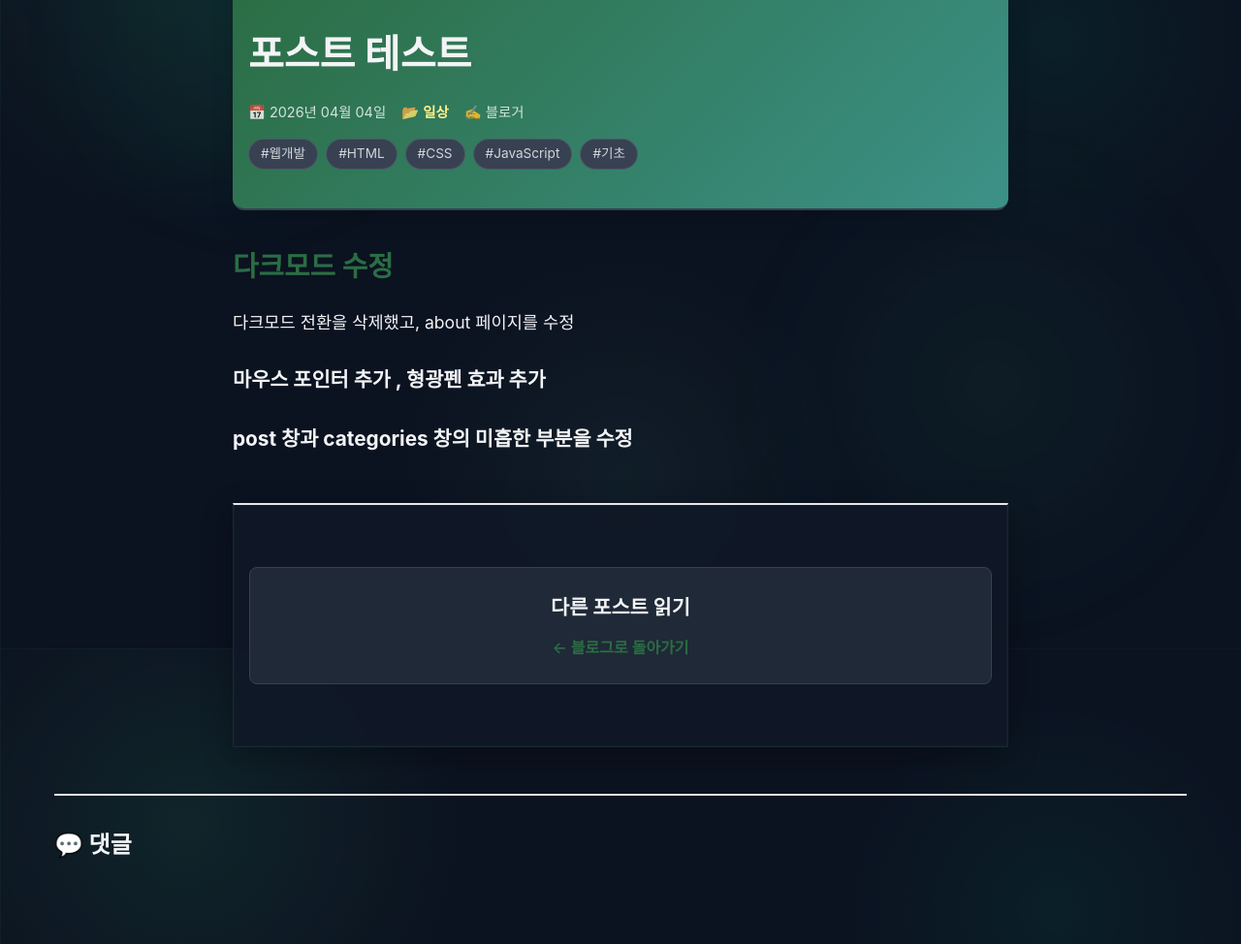
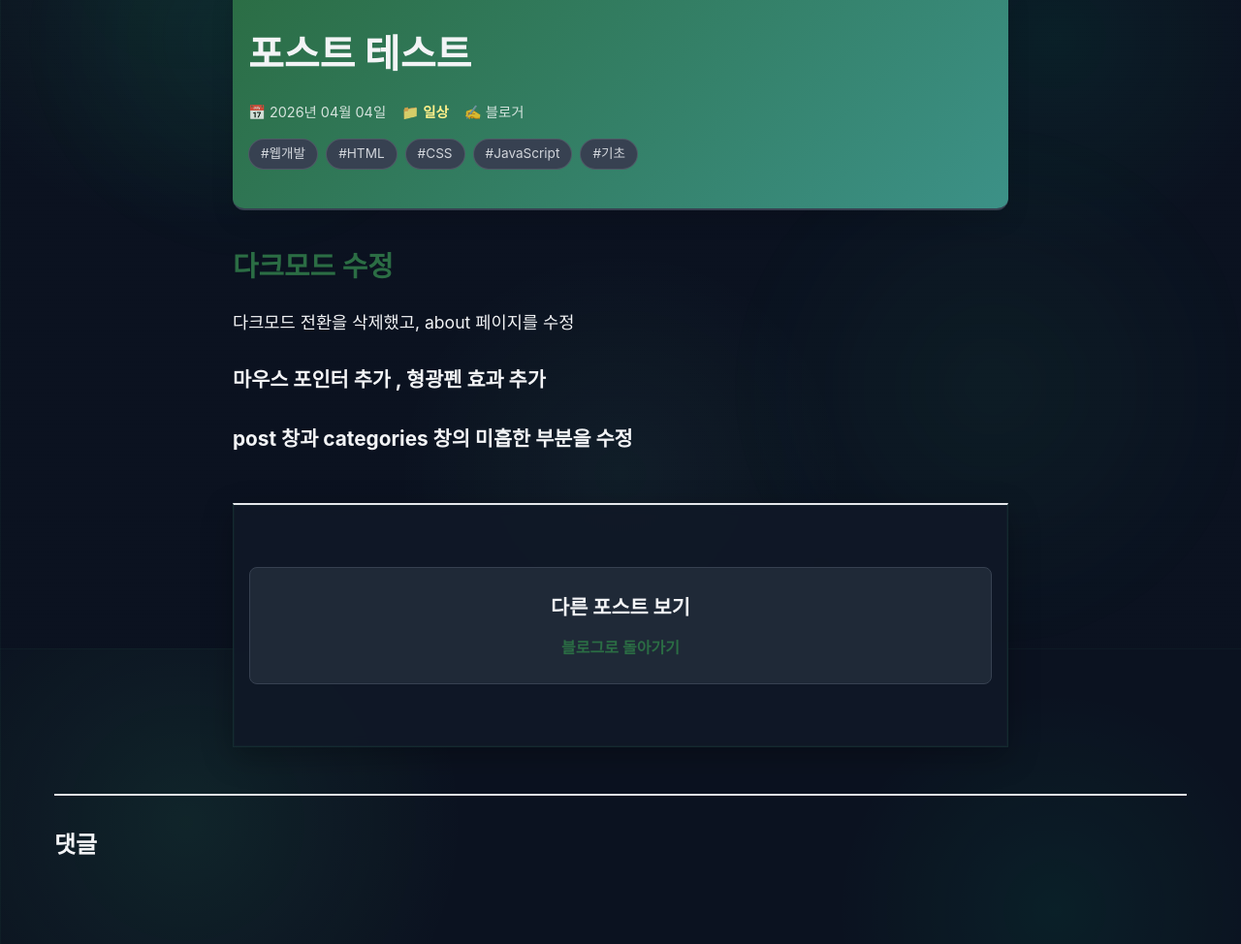
Before and after one commit to ms-axd/ms-axd.github.io, a Jekyll site: the page built from _posts/2026-04-04-first-test.md, in a window 1280 px wide. Shown: the part 231-1205 px from the top of the page at 97% size. Built offline with Jekyll 4.4.1, drawn with Linux system fonts in a browser that asks for light colours; comment, search, counter and statistics services are not loaded.

Commit message:
category page

```diff
--- a/_layouts/post.html
+++ b/_layouts/post.html
@@ -7,7 +7,7 @@
     <h1>{{ page.title }}</h1>
     <div class="post-meta">
       <span>📅 {{ page.date | date: "%Y년 %m월 %d일" }}</span>
-      <span>📂 <a href="/categories/{{ page.category }}">{{ page.category }}</a></span>
+      <span>📁 <a href="{{ '/categories/#' | append: (page.category | slugify) | relative_url }}">{{ page.category }}</a></span>
       {% if page.author %}
         <span>✍️ {{ page.author }}</span>
       {% endif %}
@@ -27,15 +27,14 @@
 
   <footer class="post-footer" style="border-top: 2px solid var(--border-color); padding-top: 2rem; margin-top: 3rem;">
     <div style="background: #f9fafb; padding: 1.5rem; border-radius: 0.5rem; margin: 2rem 0;">
-      <h3 style="margin-top: 0; color: var(--text-dark);">다른 포스트 읽기</h3>
-      <a href="/blog/" style="color: var(--primary-color); text-decoration: none; font-weight: 600;">← 블로그로 돌아가기</a>
+      <h3 style="margin-top: 0; color: var(--text-dark);">다른 포스트 보기</h3>
+      <a href="{{ '/blog/' | relative_url }}" style="color: var(--primary-color); text-decoration: none; font-weight: 600;">블로그로 돌아가기</a>
     </div>
   </footer>
 </article>
 
-<!-- Utterances 댓글 섹션 -->
 <section style="margin-top: 3rem; padding-top: 2rem; border-top: 2px solid var(--border-color);">
-  <h2 style="margin-bottom: 1.5rem;">💬 댓글</h2>
+  <h2 style="margin-bottom: 1.5rem;">댓글</h2>
   <script src="https://utteranc.es/client.js"
     repo="ms-axd/ms-axd.github.io"
     issue-term="pathname"
@@ -46,10 +45,11 @@
 </section>
 
 <script>
-  // 다크 모드에서 Utterances 테마 변경
+  // Keep utterances aligned with the site's theme mode.
   const observer = new MutationObserver(function() {
     const isDarkMode = document.body.classList.contains('dark-mode');
     const utteranceFrame = document.querySelector('.utterances-frame');
+
     if (utteranceFrame) {
       utteranceFrame.style.colorScheme = isDarkMode ? 'dark' : 'light';
     }
```
